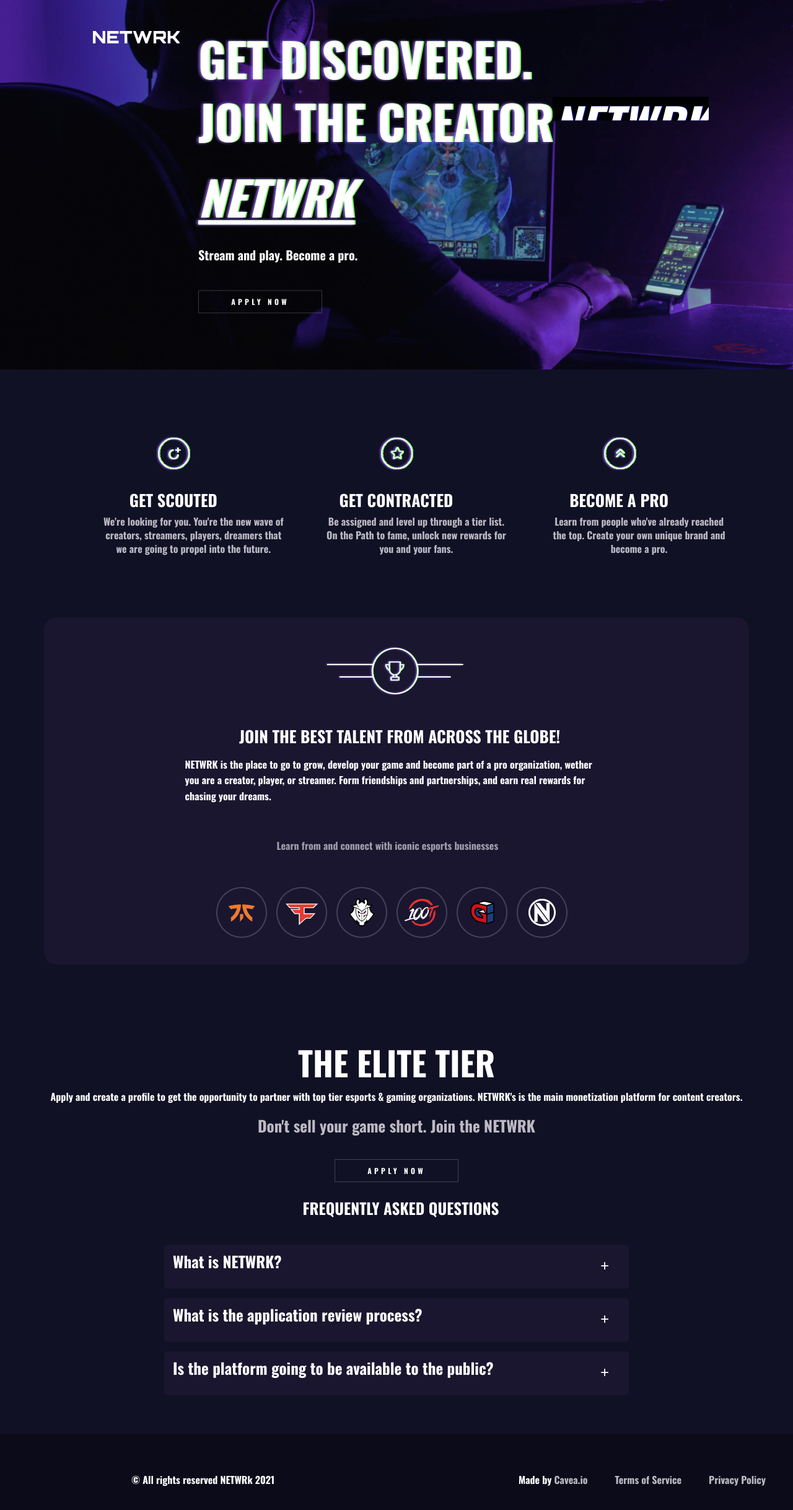
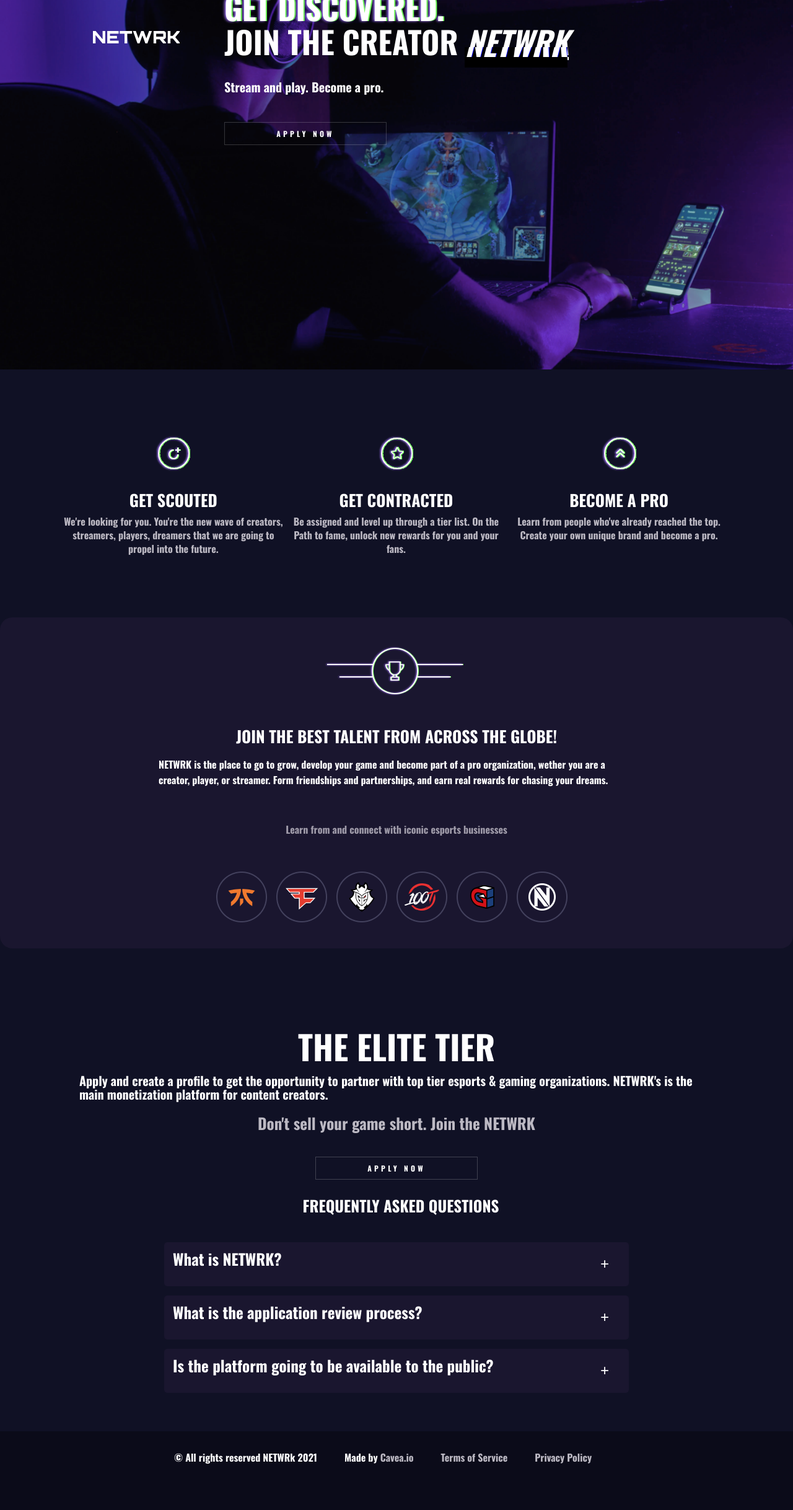
Before and after one commit to Caveaio/network-landing-page, a Nuxt app: page / in a window 1280 px wide. Shown: the top 2436 px of the page at 62% size. Built offline with nearby package versions, Linux system fonts and the light colour scheme.

Commit message:
init responsive stuff

```diff
--- a/components/organisms/footer.vue
+++ b/components/organisms/footer.vue
@@ -1,7 +1,6 @@
 <template>
   <footer>
       <div class="rights">
-        <p>&copy; All rights reserved NETWRk {{ new Date().getFullYear() }}</p>
         <div class="socials">
             <i>
                 <svg xmlns="http://www.w3.org/2000/svg" width="24" height="24" viewBox="0 0 24 24"><path fill="currentColor" fill-rule="nonzero" d="M12 0c6.627 0 12 5.373 12 12s-5.373 12-12 12S0 18.627 0 12 5.373 0 12 0zm.915 18.642v-6.07h1.96l.294-2.366h-2.254V8.695c0-.685.183-1.152 1.128-1.152h1.205V5.427a15.52 15.52 0 0 0-1.756-.094c-1.738 0-2.927 1.103-2.927 3.128v1.745H8.6v2.365h1.965v6.071h2.35z" opacity=".205"></path></svg>
@@ -14,6 +13,7 @@
             </i>
         </div>
         <ul>
+            <li>&copy; All rights reserved NETWRk {{ new Date().getFullYear() }}</li>
             <li>Made by <a class="cavea" href="https://cavea.io" target="_blank">Cavea.io</a></li>
             <NuxtLink to="/terms">
                 <li><a href="">Terms of Service</a></li>
@@ -85,20 +85,21 @@
         @media screen and (max-width: 380px) {
             margin-top: 0px;
             display: inline-block;
-
         }
         .socials {
             display: none;
         }
         ul {
             display:flex;
-            margin-left: auto;
             @media screen and (max-width: 380px) {
-                // display: inline-block;
                 display: flex;
                 justify-content: center;
                 flex-direction: column;
                 margin-top: 0px;
+                margin-left: 0px;
+            }
+            @media screen and (min-width: 1024px) {
+                margin-top: 25px;
                 margin-left: 0px;
             }
             li {
@@ -109,6 +110,9 @@
                 background: #0B0B19;
                 @media screen and (max-width: 380px) {
                     display: inline-block;
+                    margin-top: 5px;
+                }
+                @media screen and (min-width: 1024px) {
                     margin-top: 5px;
                 }
                 a {
--- a/components/organisms/hero.vue
+++ b/components/organisms/hero.vue
@@ -17,6 +17,7 @@
 }
 </script>
 <style lang="scss" scoped>
+  @use "sass:math";
   .hero img {
     width: 100%;
     z-index: 2;
@@ -25,26 +26,20 @@
         height: 300px;
     }
   }
-  // .logo {
-  //   z-index: 1;
-  //   position:absolute;
-  //   top: 0;
-  //   padding-left: 150px;
-  //   padding-top: 50px;
-  //   @media screen and (max-width: 380px) {
-  //       display: none;
-  //   }
-  // }
   .content {
-     @media screen and (max-width: 380px) {
-        top: 20%;
-    }
     font-family: "Oswald";
     position: absolute;
     z-index: 1;
     top: 35%;
-    left: 50%;
+    margin-left: 50%;
     transform: translate(-50%, -50%);
+    // text-align:center;
+    @media screen and (max-width: 380px) {
+      top: 0%;
+    }
+     @media screen and (min-width: 768px) {
+      top: 15%;
+    }
     p {
       font-style: normal;
       font-weight: normal;
@@ -53,6 +48,9 @@
       @media screen and (max-width: 380px) {
           line-height: 0px;
       }
+      // @media screen and (min-width: 1024px) {
+      //   line-height: 0px;
+      // }
     }
     h2 {
       font-style: normal;
@@ -65,6 +63,14 @@
           line-height: 0px;
           text-shadow: none;
           white-space: nowrap;
+          margin-top: 10px;
+      }
+      @media screen and (min-width: 1024px) {
+         font-size: 50px;
+          line-height: 0px;
+          text-shadow: none;
+          white-space: nowrap;
+          margin-top: 10px;
       }
     }
     h1 {
@@ -76,6 +82,10 @@
       @media screen and (max-width: 380px) {
           font-size: 25px;
           text-shadow: none;
+          line-height: 10px;
+      }
+       @media screen and (min-width: 1024px) {
+          font-size: 50px;
           line-height: 10px;
       }
     }
@@ -168,8 +178,9 @@
 }
 @keyframes noise-anim{
   $steps:20;
+
   @for $i from 0 through $steps{
-    #{percentage($i*(1/$steps))}{
+    #{percentage($i*math.div(1, $steps))}{
       clip:rect(random(100)+px,9999px,random(100)+px,0);
     }
   }
@@ -188,8 +199,9 @@
 
 @keyframes noise-anim-2{
   $steps:20;
+
   @for $i from 0 through $steps{
-    #{percentage($i*(1/$steps))}{
+    #{percentage($i*math.div(1, $steps))}{
       clip:rect(random(100)+px,9999px,random(100)+px,0);
     }
   }
@@ -206,12 +218,4 @@
   clip:rect(0,900px,0,0);
   animation:noise-anim-2 3s infinite linear alternate-reverse;
 }
-
-
-
-
-
-
-
-
 </style>
--- a/components/organisms/section.vue
+++ b/components/organisms/section.vue
@@ -121,7 +121,10 @@
       @media screen and (max-width: 680px) {
           padding-left: 0px;
           width: 100%;
-
+      }
+      @media screen and (min-width: 1024px) {
+          padding-left: 0px;
+          width: 100%;
       }
     }
     i {
--- a/components/organisms/talent.vue
+++ b/components/organisms/talent.vue
@@ -31,10 +31,10 @@
         justify-content: center;
         align-items: center;
         margin-bottom: 145px;
+
         .main-tc {
             display: flex;
             flex-direction: column;
-            width: 1138px;
             height: auto;
             background: #1A162F;
             border-radius: 20px;
@@ -58,7 +58,9 @@
         }
         .context-tc {
             h3 {
-                padding-left: 315px;
+                display: flex;
+                justify-content: center;
+                align-content: center;
                 font-family: Oswald;
                 font-style: normal;
                 font-weight: bold;
@@ -79,6 +81,9 @@
                 }
             }
             p {
+                display: flex;
+                justify-content: center;
+                align-items: center;
                 margin-left: 20%;
                 margin-right: 20%;
                 font-family: Oswald;
@@ -98,7 +103,6 @@
                 justify-content: center;
                 align-items: center;
                 color: #A09CAA;
-                margin-left: 33%;
                 @media screen and (max-width: 380px) {
                     justify-content: center;
                     display: flex;
--- a/components/organisms/tier.vue
+++ b/components/organisms/tier.vue
@@ -115,6 +115,14 @@
                     justify-content: center;
                     align-items: center;
                     font-size: 16px;
+                    line-height: 22px;
+                    width: 80%;
+                }
+                @media screen and (min-width: 1024px) {
+                    display: flex;
+                    justify-content: center;
+                    align-items: center;
+                    font-size: 20px;
                     line-height: 22px;
                     width: 80%;
                 }
@@ -238,10 +246,5 @@
         }
     }
 
-     @media screen and (max-width: 380px) {
-        .faq-wrap {
-
-        }
-    }
 
 </style>
--- a/layouts/default.vue
+++ b/layouts/default.vue
@@ -23,7 +23,7 @@
   min-height: calc(100vh - 70px);
 }
 * {
-  box-sizing: border-box;
+  // box-sizing: border-box;
   line-height: 1.6;
   margin: 0;
   padding: 0;
@@ -175,5 +175,4 @@
   }
 }
 
-
 </style>
--- a/nuxt.config.js
+++ b/nuxt.config.js
@@ -1,7 +1,8 @@
 export default {
   target: 'static',
   router: {
-    base: 'https://caveaio.github.io/network-landing-page' // Remove when domain is CNAMEd
+    // base: 'https://caveaio.github.io/network-landing-page' // Remove when domain is CNAMEd
+
   },
   head: {
     title: 'netwrk',
```
